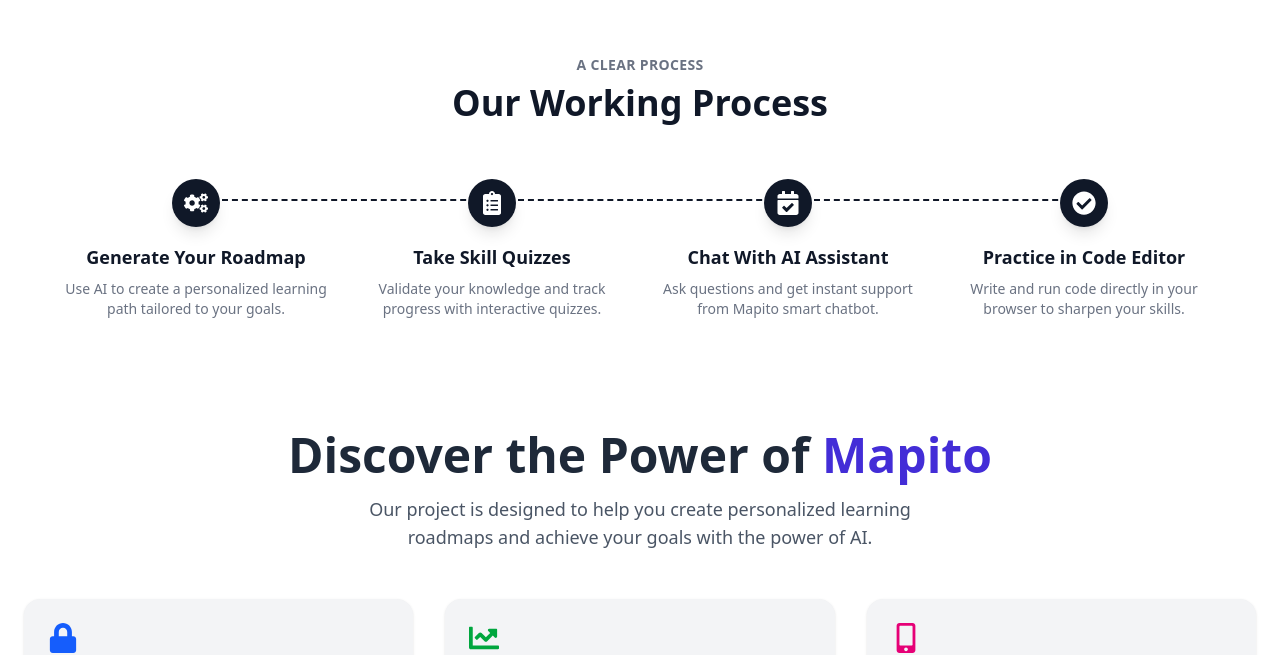
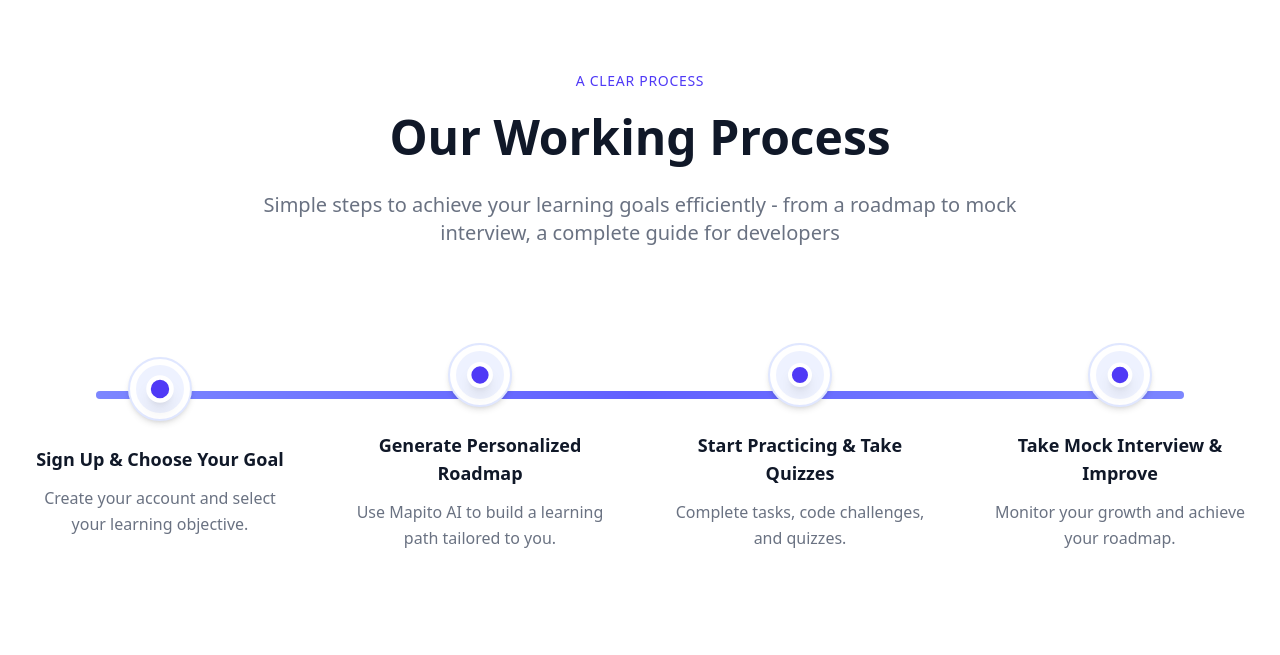
Before and after one commit to wintwah243/Mapito, a React (Vite) app in the folder mapito/: page / in a window 1280 px wide. Shown: the part 925-1580 px from the top of the page. Built offline with nearby package versions, Linux system fonts and the light colour scheme.

Commit message:
UI update for landing page

```diff
--- a/mapito/src/Landing/LandingFeature.jsx
+++ b/mapito/src/Landing/LandingFeature.jsx
@@ -1,65 +1,115 @@
+import React from 'react';
 import { motion } from 'framer-motion';
-import { FaCogs, FaClipboardList, FaCalendarCheck, FaCheckCircle } from 'react-icons/fa';
 
-const steps = [
+const processSteps = [
   {
     id: 1,
-    title: 'Generate Your Roadmap',
-    description: 'Use AI to create a personalized learning path tailored to your goals.',
-    icon: <FaCogs size={24}/>
+    title: 'Sign Up & Choose Your Goal',
+    description: 'Create your account and select your learning objective.',
   },
   {
     id: 2,
-    title: 'Take Skill Quizzes',
-    description: 'Validate your knowledge and track progress with interactive quizzes.',
-    icon: <FaClipboardList size={24} />
+    title: 'Generate Personalized Roadmap',
+    description: 'Use Mapito AI to build a learning path tailored to you.',
   },
   {
     id: 3,
-    title: 'Chat With AI Assistant',
-    description: 'Ask questions and get instant support from Mapito smart chatbot.',
-    icon: <FaCalendarCheck size={24}/>
+    title: 'Start Practicing & Take Quizzes',
+    description: 'Complete tasks, code challenges, and quizzes.',
   },
   {
     id: 4,
-    title: 'Practice in Code Editor',
-    description: 'Write and run code directly in your browser to sharpen your skills.',
-    icon: <FaCheckCircle size={24}/>
+    title: 'Take Mock Interview & Improve',
+    description: 'Monitor your growth and achieve your roadmap.',
   }
 ];
 
-export default function LandingFeature() {
+const WorkingProcess = () => {
   return (
-    <div className="mt-20 bg-white py-16 px-4 sm:px-6 lg:px-8">
-      <div className="max-w-5xl mx-auto text-center">
-        <p className="text-sm text-gray-500 font-semibold uppercase tracking-wide">A Clear Process</p>
-        <h2 className="text-3xl sm:text-4xl font-bold text-gray-900 mt-2">Our Working Process</h2>
+    <>
+      <div className="mt-20 bg-white py-20 px-4 sm:px-6 lg:px-8">
+        <div className="max-w-7xl mx-auto text-center">
+          <motion.p
+            className="text-sm text-indigo-600 font-medium uppercase tracking-wider"
+            initial={{ opacity: 0, y: 10 }}
+            animate={{ opacity: 1, y: 0 }}
+            transition={{ duration: 0.5 }}
+          >
+            A Clear Process
+          </motion.p>
+          <motion.h2
+            className="text-4xl sm:text-5xl font-bold text-gray-900 mt-4 leading-tight"
+            initial={{ opacity: 0, y: 10 }}
+            animate={{ opacity: 1, y: 0 }}
+            transition={{ duration: 0.5, delay: 0.1 }}
+          >
+            Our Working Process
+          </motion.h2>
+          <motion.p
+            className="mt-6 text-xl text-gray-500 max-w-3xl mx-auto"
+            initial={{ opacity: 0, y: 10 }}
+            animate={{ opacity: 1, y: 0 }}
+            transition={{ duration: 0.5, delay: 0.2 }}
+          >
+            Simple steps to achieve your learning goals efficiently - from a roadmap to mock interview, a complete guide for developers
+          </motion.p>
         </div>
 
-      <div className="mt-14 grid grid-cols-1 sm:grid-cols-2 lg:grid-cols-4 gap-8 max-w-6xl mx-auto text-center">
-        {steps.map((step, index) => (
+        {/* Enhanced Timeline */}
+        <div className="mt-24 relative">
+
+          {/* Horizontal Timeline Line - Desktop */}
+          <div className="hidden md:block absolute left-16 right-16 top-12 h-2 bg-gray-200 z-0 rounded-full overflow-hidden">
+            <div className="absolute inset-0 bg-gradient-to-r from-indigo-400 via-indigo-500 to-indigo-400 w-full h-full"></div>
+          </div>
+
+          {/* Steps Container */}
+          <div className="flex flex-col md:flex-row items-center justify-between relative z-10 gap-16 md:gap-8 lg:gap-16">
+            {processSteps.map((step, index) => (
               <motion.div
                 key={step.id}
-            className="flex flex-col items-center text-center relative"
-            initial={{ opacity: 0, y: 50 }}
+                className="flex flex-col items-center text-center relative w-full md:w-auto"
+                initial={{ opacity: 0, y: 40 }}
                 whileInView={{ opacity: 1, y: 0 }}
                 transition={{ duration: 0.6, delay: index * 0.2 }}
                 viewport={{ once: true }}
               >
-            {index !== steps.length - 1 && (
-              <div className="absolute hidden lg:block top-5 right-[-60%] w-full h-1 border-t-2 border-dashed border-gray-900 z-0"></div>
-            )}
-
-            <div className="relative z-10">
-              <div className="w-12 h-12 rounded-full bg-gray-900 flex items-center justify-center text-white font-semibold mb-4 shadow-lg flex-shrink-0 mx-auto">
+                <div className="relative">
+                  {/* for Animated Dot */}
+                  <motion.span
+                    className="absolute top-1/2 left-1/2 -translate-x-1/2 -translate-y-1/2 w-6 h-6 rounded-full bg-indigo-600 border-4 border-white z-20 shadow-lg"
+                    animate={{ scale: [1, 1.2, 1] }}
+                    transition={{ repeat: Infinity, duration: 2, delay: index * 0.3 }}
+                  />
+                  <div className="w-16 h-16 rounded-full bg-white border-2 border-indigo-100 flex items-center justify-center z-10 relative shadow-md hover:shadow-lg transition-shadow duration-300">
+                    <div className="w-12 h-12 rounded-full bg-indigo-50 flex items-center justify-center">
                       {step.icon}
                     </div>
-              <h3 className="text-lg font-semibold text-gray-900">{step.title}</h3>
-              <p className="text-sm text-gray-500 mt-2">{step.description}</p>
                   </div>
+                </div>
+                <h3 className="text-lg font-semibold text-gray-900 mt-6">{step.title}</h3>
+                <p className="text-gray-500 mt-3 max-w-xs leading-relaxed">{step.description}</p>
               </motion.div>
             ))}
           </div>
+
+          {/* Vertical Timeline Line for Mobile view */}
+          <div className="md:hidden absolute top-0 left-8 h-full z-0">
+            <div className="absolute top-0 left-1/2 -translate-x-1/2 w-1 h-full bg-gradient-to-b from-indigo-400 to-indigo-500 rounded-full"></div>
+
+            {/* dots between timeline */}
+            {[0, 1, 2].map((dot) => (
+              <div
+                key={dot}
+                className="absolute left-1/2 -translate-x-1/2 w-4 h-4 rounded-full bg-white border-2 border-indigo-500"
+                style={{ top: `${dot * 33.33 + 16.665}%` }}
+              ></div>
+            ))}
           </div>
+        </div>
+      </div>
+    </>
   );
-}
+};
+
+export default WorkingProcess;
```
Lines whose indentation alone changed are shown as unchanged.
